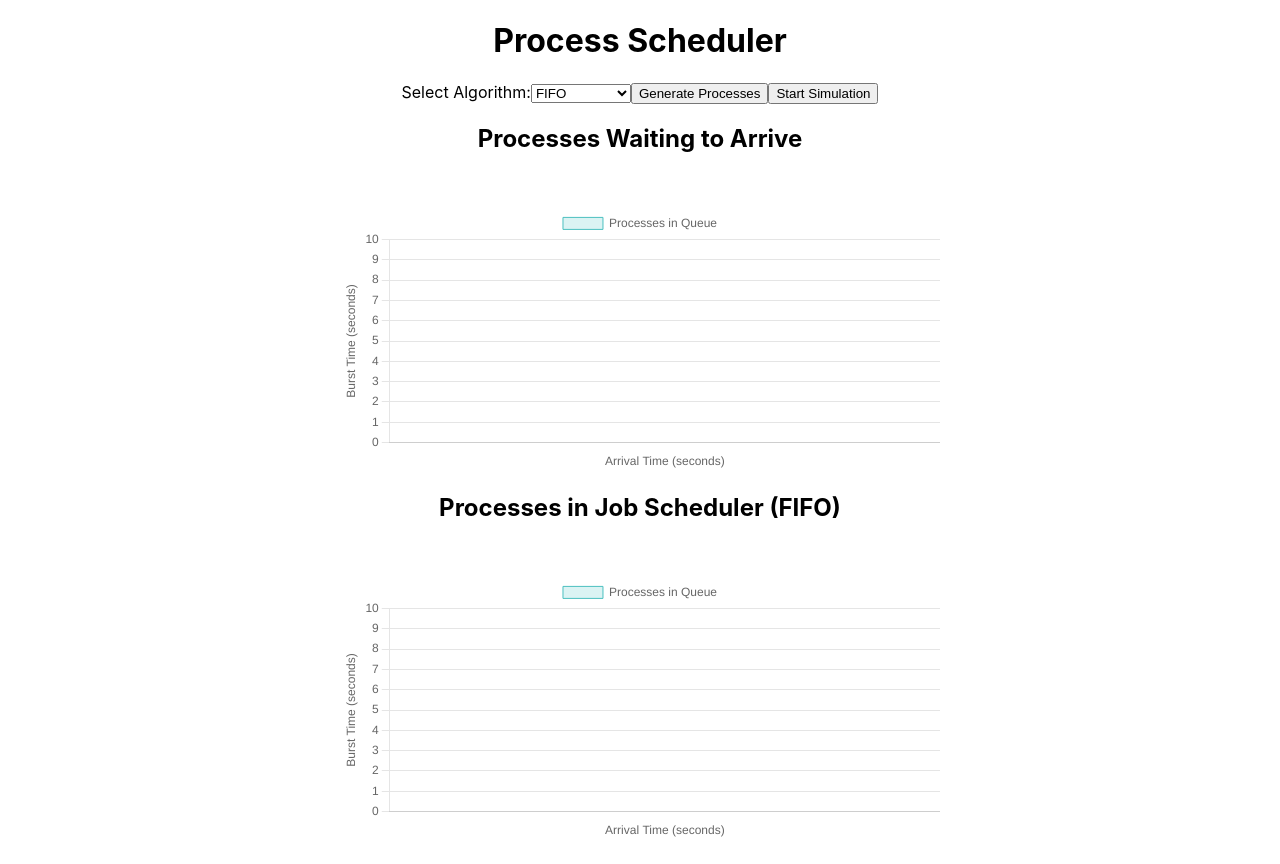
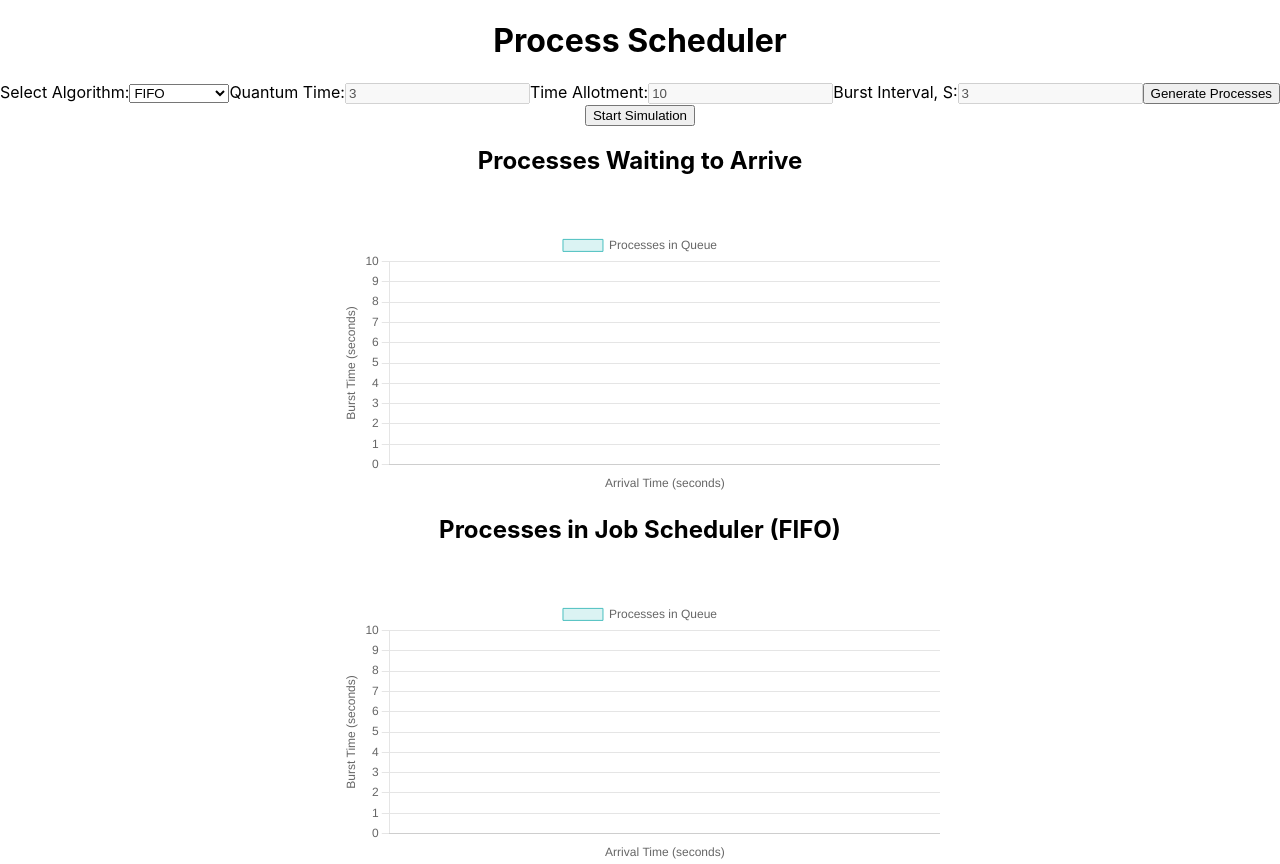
Before and after one commit to HallSysOps/new-cpu-sim, a React (Create React App) app in the folder cpu-simulator/: page / in a window 1280 px wide. Before the commit the page ends 842 px from the top, so only its background shows below. Built offline with nearby package versions, Linux system fonts and the light colour scheme.

Commit message:
Allowing user input for some scheduler params

```diff
--- a/cpu-simulator/src/App.js
+++ b/cpu-simulator/src/App.js
@@ -126,6 +126,30 @@ function App() {
         <option value="all">Run All</option>
       </select>
 
+      <label>Quantum Time:</label>
+      <input
+        type="number"
+        value={timeQuantum}
+        onChange={(e) => setTimeQuantum(Number(e.target.value))}
+        disabled={selectedAlgorithm !== 'rr' && selectedAlgorithm !== 'all'}
+      />
+
+      <label>Time Allotment:</label>
+      <input
+        type="number"
+        value={timeAllotment}
+        onChange={(e) => setTimeAllotment(Number(e.target.value))}
+        disabled={selectedAlgorithm !== 'mlfq' && selectedAlgorithm !== 'all'}
+      />
+
+      <label>Burst Interval, S:</label>
+      <input
+        type="number"
+        value={S}
+        onChange={(e) => setS(Number(e.target.value))}
+        disabled={selectedAlgorithm !== 'mlfq' && selectedAlgorithm !== 'all'}
+      />
+
       <button onClick={handleGenerateProcesses}>Generate Processes</button>
       <button onClick={handleStartSimulation} disabled={isRunning}>Start Simulation</button>
 
--- a/cpu-simulator/src/models/Process.js
+++ b/cpu-simulator/src/models/Process.js
@@ -25,7 +25,7 @@ function generateProcesses(n){
     const processes = [];
 
     for(let i = 0; i < n ; i++){
-        const arrivalTime = generateRandomN(0, 0); // 0-10s arrival time
+        const arrivalTime = generateRandomN(0, 10); // 0-10s arrival time
         const burstTime = generateRandomN(2, 10); // 2-10s burst time
         const priority = 0; // Rule 3 from https://pages.cs.wisc.edu/~remzi/OSTEP/cpu-sched-multi.pdf: When job enters system, it is placed at highest priority
 
```
